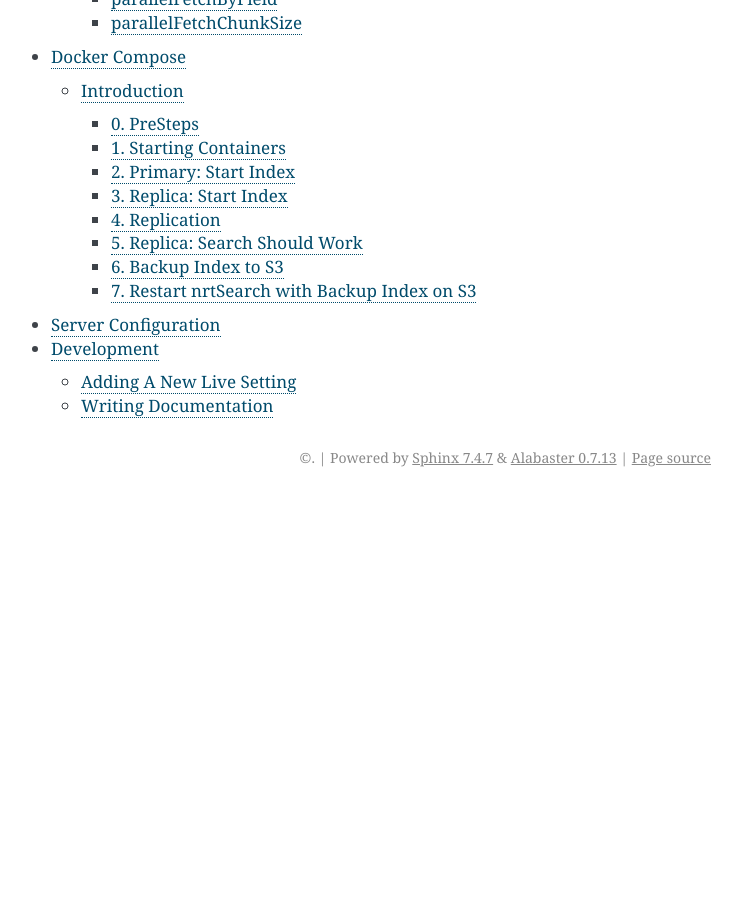
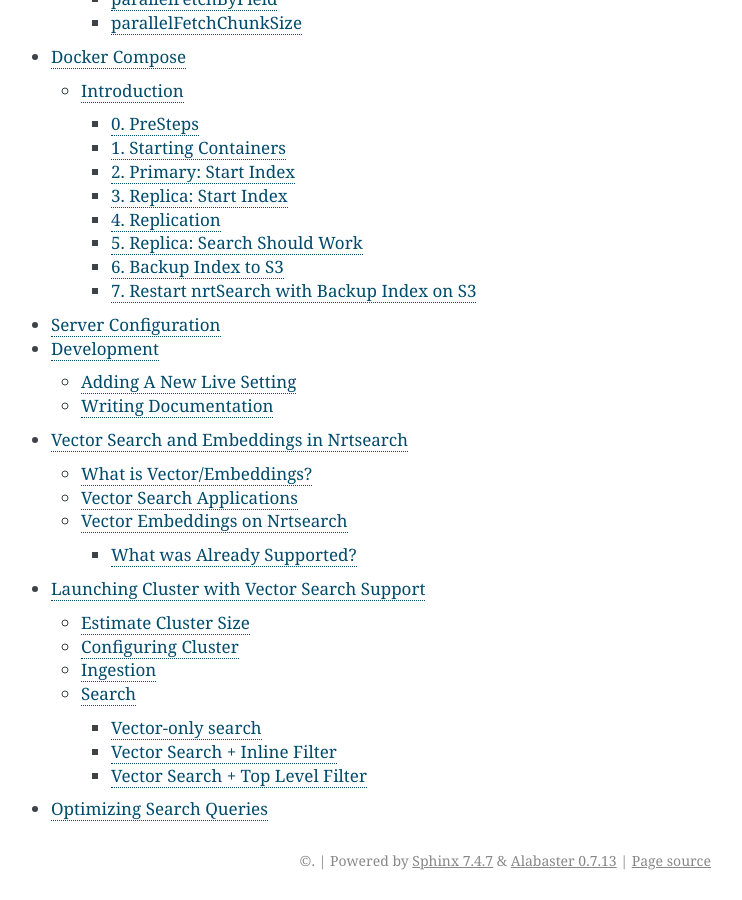
Before and after one commit to Yelp/nrtsearch, a Sphinx documentation site: the page built from docs/index.rst, in a window 1280 px wide and 900 px high, scrolled down 2979 px. Shown: the whole window, without its empty margins (399-1141 px from the left). Built offline with Sphinx 7.4.7, drawn with Linux system fonts in a browser that asks for light colours; before the commit the page ends 3476 px from its top, so only the background shows below that; some of the changed lines change nothing that is shown.

Commit message:
Add some documentation for vector search

```diff
--- a/docs/index.rst
+++ b/docs/index.rst
@@ -19,3 +19,4 @@
    docker_compose
    server_configuration
    development
+   vector_search
--- /dev/null
+++ b/docs/vector_search.rst
@@ -0,0 +1,278 @@
+Vector Search and Embeddings in Nrtsearch
+==========================================
+
+What is Vector/Embeddings?
+--------------------------
+
+Vector/embeddings are a simple data structure consisting of a list of (float) numbers with N dimensions to represent a variety of complex data such as photos, videos, textual data, etc., that cannot be stored in traditional databases or datastores in a searchable way. By utilizing this data structure, search engines that support vector search can find similar documents using KNN (K nearest neighbor) or ANN (approximate nearest neighbor) algorithms.
+
+For example, one can search for photos using textual descriptions such as *"vegetarian pizza."* To achieve this, we need to first convert a large number of photos into vector embeddings, such as::
+
+    [[1.0, 0.3, 2.1], [0.01, 0.02, 1.24], ...]
+
+using an appropriate algorithm and store them in a database that supports vector search. Subsequently, users' textual queries will be transformed into vector embeddings, such as::
+
+    [1.0, 3.2, 1.3]
+
+The algorithm will then determine the most relevant photos by traversing through a graph and applying similarity algorithms such as cosine similarity, dot product, or others.
+
+You can find more detailed information about vector embeddings in the following articles:
+
+- `Google <https://cloud.google.com/blog/topics/developers-practitioners/meet-ais-multitool-vector-embeddings>`_
+- `Elastic <https://www.elastic.co/what-is/vector-embedding>`_
+
+Vector Search Applications
+--------------------------
+
+The following is a list of example applications that can benefit from vector search:
+
+- Photo search
+- Review search
+- Similar businesses search
+- Bot detection
+- Chatbots
+
+Vector Embeddings on Nrtsearch
+------------------------------
+
+Nrtsearch is based on the popular open-source search library, Lucene. Vector search support was added to Lucene in version 9+. It uses the Hierarchical Navigable Small Worlds (HNSW) graph to traverse vector data to find the most relevant results. It supports vector-only search as well as hybrid (vector + text search).
+
+More information about Lucene's support of vector search can be found at:
+
+- `Lucene Vector Search <https://www.apachecon.com/acna2022/slides/04_lucene_vector_search_sokolov.pdf>`_
+
+In the following sections, we will go through different steps to launch and configure an Nrtsearch cluster with vector search support.
+
+What was Already Supported?
+^^^^^^^^^^^^^^^^^^^^^^^^^^^
+
+Nrtsearch v0 already supports regular vector fields. However, it's not using any kind of graph data structure under the hood to do advanced KNN lookups in the recall/boosting phase. This data can only be used in the scoring phase to find similarity scores using custom functions/painless scripts.
+
+Launching Cluster with Vector Search Support
+============================================
+
+Estimate Cluster Size
+---------------------
+
+Before launching a cluster, you need to figure out how big the data will be.
+
+The general guidelines to calculate the size introduced by embeddings is to use the following formula::
+
+    Size in bytes = Total Num docs * Float Size * (Embeddings dimensions + hnsw additional storage)
+
+For example, if your index will have around 390M docs with embeddings of 512 dimensions, the total size for this cluster will be around 817GB::
+
+    => ~390M * 4 * (512 + 12) = ~817GB
+
+Note that the above formula is only for vector fields. Other fields in the index will require additional space.
+
+Configuring Cluster
+-------------------
+
+To create a cluster that supports vector search, you can follow the guide to launch regular Nrtsearch clusters with a few minor changes that are discussed below.
+
+Add the following vector search-specific settings to the index configuration under the datastore schema repo::
+
+    # As a top-level property
+    complex-types:
+      <VECTOR FIELD NAME>: vector
+    ...
+
+    # Under field property
+    - name: <VECTOR FIELD NAME>
+      type: VECTOR
+      search: true
+      vectorSimilarity: cosine  # You need to reindex data if this value is changed.
+      vectorIndexingOptions:
+        - type: hnsw
+          hnsw_m: 16  # The number of neighbors each node will be connected to in the HNSW graph, default: 16
+          hnsw_ef_construction: 100  # The number of candidates to track while assembling the list of nearest neighbors for each new node, default: 100
+      vectorDimensions: 512
+
+* Lower `hnsw_m` and `hnsw_ef_construction` values can help with lowering latencies and improving indexing throughput. However, they affect search accuracy.
+* Lower values for `vectorDimensions` help with less disk space and indexing throughput. However, it affects search accuracy.
+
+Note that Nrtsearch already supports vector fields, which doesn't generate a graph. For such existing fields, search can be set to False, if it's not needed in filtering.
+
+Ingestion
+---------
+
+You need to add the embeddings using AddDocumentRequests.
+
+Search
+------
+
+KNN search can be configured using the following syntax::
+
+    message KnnQuery {
+      string field = 1;
+      Query filter = 2;
+      int32 k = 3;
+      int32 num_candidates = 4;
+      repeated float query_vector = 5;
+      float boost = 6;
+    }
+
+You can perform three types of searches using KNN:
+
+1. Vector-only search
+2. Hybrid (vector + additional filter (text, term match, etc.)) Search + inline filter
+3. Hybrid (vector + additional filter (text, term match, etc.)) Search + top-level filter
+
+Vector-only search
+^^^^^^^^^^^^^^^^^^
+Vector only searches are straightforward and they do the look up through the graph. The lookups are fast and accurate. The level of latency and accuracy will depend on the graph configs and the number of vector hits.
+Example::
+
+    {
+      "indexName": "vector_test",
+      "startHit": 0,
+      "topHits": 10,
+      "timeoutSec": 0,
+      "retrieveFields": ["photo_id", "business_id", "caption"],
+      "knn": [
+        {
+          "field": "photo_embeddings",
+          "k": 3,
+          "num_candidates": 1000,
+          "query_vector": [0.188423157, 0.246743672, ...]
+        }
+      ]
+    }
+
+Vector Search + Inline Filter
+^^^^^^^^^^^^^^^^^^^^^^^^^^^^^
+Nrtsearch doesn’t go through the HNSW graph at all. Instead it first filters data using the provided filter. Then it uses a KNN algorithm such as cosine cosine similarity to score returned embeddings. While this option doesn’t traverse through the HNSW graph, it can return very accurate results. It will perform much better when the number of filtered docs to rank is less.
+Example::
+
+    {
+      "indexName": "vector_test",
+      "startHit": 0,
+      "topHits": 10,
+      "timeoutSec": 0,
+      "retrieveFields": [
+        "photo_id",
+        "business_id",
+        "caption"
+      ],
+      "knn": [
+        {
+          "field": "photo_embeddings",
+          "k": 1,
+          "num_candidates": 10,
+       "filter": {
+            "booleanQuery": {
+              "clauses": [
+              {
+                  "occur": "MUST",
+                  "query": {
+                    "termQuery": {
+                      "field": "business_id",
+                      "intValue": 12581436
+                    }
+                  }
+                }
+              ]
+            }
+          },
+          "query_vector": [
+            0.188423157,
+        ....
+       ]
+      }
+     ]
+    }
+
+Here, Nrtsearch will try to find the best matching documents by traversing through the HNSW graph. At the same time it tries to find all the docs matching the top level query clause as well. Then it combines the results using an OR operator. While this approach is using the graph, it’s only recommended for specific use cases, as it won’t provide accurate results. For instance, if one is looking for the most similar photo in a particular business for the given photo, Nrtsearch will find top N photos that are very similar to the given photo across all businesses. It will try to pick the photos that belong to the given business as well. If some or none of the photos from the latter queries are found in the former one, then those photos will be still included in the final results, even though they may not be similar to the photo we are looking for.
+
+An example where this particular use case may make sense is a scenario where one would want to find burger photos for a particular business. The vector search query can find its top burger photo across all businesses. The text search can apply a filter based on business ID and caption field of the document. If there are photos from the same business in the vector search, their score can be boosted using the boost parameter so that when combined with the regular text search results, they get higher score. In this case even if no photos are found from the vector search, the text search can at least show some photos whose caption matches the keyword "burger".
+
+Vector Search + Top Level Filter
+^^^^^^^^^^^^^^^^^^^^^^^^^^^^^^^^
+Traverses through HSNW graph + Does an OR with the results from the top level query statement. Can be used for boosting on top of existing lucene score.
+The results are less accurate. Example::
+
+    {
+      "indexName": "vector_test",
+      "startHit": 0,
+      "topHits": 10,
+      "timeoutSec": 0,
+      "retrieveFields": [
+        "photo_id",
+        "business_id",
+        "caption"
+      ],
+      "query": {
+        "booleanQuery": {
+          "clauses": [
+            {
+              "occur": "MUST",
+              "query": {
+                "termQuery": {
+                  "field": "business_id",
+                  "intValue": 12581436
+                }
+              }
+            }
+          ]
+        }
+      },
+      "knn": [
+        {
+          "field": "photo_embeddings",
+          "k": 100,
+          "num_candidates": 1000,
+          "query_vector": [
+            0.188423157,
+            -0.0844727457,
+        ....
+       ]
+      }
+     ]
+    }
+
+
+Optimizing Search Queries
+=========================
+
+The vector hits value represents the number of documents traversed during the vector search. It is the number of vector comparisons, which is the major factor in query performance. It plays the most important role in terms of search latencies and accuracy.
+Any change that reduces the vector hits number, will decrease the latencies in expense of reducing accuracy.
+
+A summary of trade-offs for each config:
+
+* Improve Search Latency
+
+  * Lower `num_candidates`
+
+    * Lower vector hits (latency)
+    * Lower accuracy
+
+  * Lower indexing parameter values
+
+    * Lower vector hits (latency)
+    * Lower accuracy
+    * Lower indexing work
+    * Requires reindexing
+
+* Improve Indexing Throughput
+
+  * Lower indexing parameter values
+
+    * Lower vector hits (latency)
+    * Lower accuracy
+    * Lower indexing work
+    * Requires reindexing
+
+* Improve Accuracy
+
+  * Higher `num_candidates`
+
+    * Higher vector hits (latency)
+    * Higher accuracy
+
+  * Higher indexing parameter values
+
+    * Higher vector hits (latency)
+    * Higher accuracy
+    * Higher indexing work
+    * Requires reindexing
```
